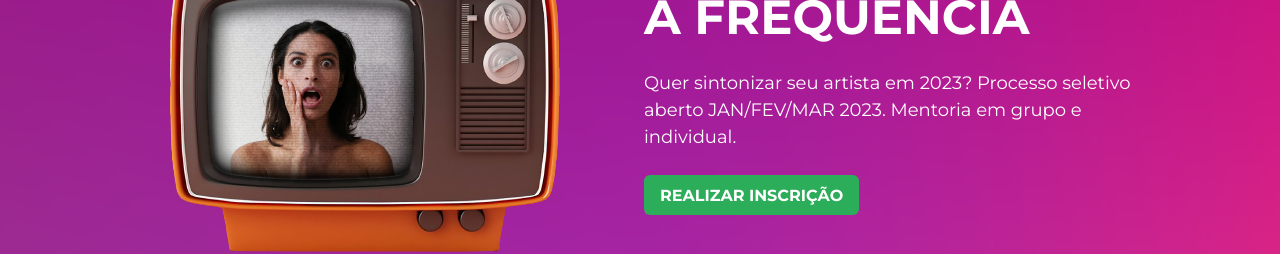
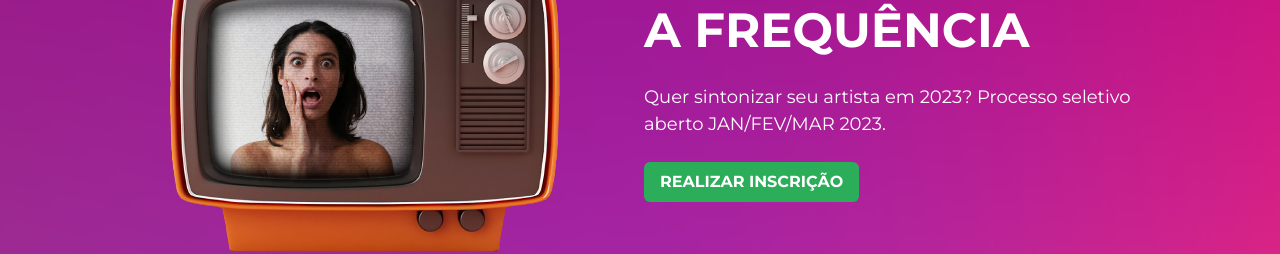
Before and after one commit to nextimecode/cynthia_senek, a Next.js app: page / in a window 1280 px wide. Shown: the part 339-593 px from the top of the page. Built offline with nearby package versions, Linux system fonts and the light colour scheme; no server answers; what axios-retry would draw is missing.

Commit message:
fix: remove text

```diff
--- a/src/data/index.ts
+++ b/src/data/index.ts
@@ -21,7 +21,7 @@ export const layout = {
 export const nextHeroItem = {
   image: '/images/tv-removebg-preview.png',
   title: 'ARTISTAS SÃO ANTENAS, DEUS É A FREQUÊNCIA',
-  text: 'Quer sintonizar seu artista em 2023? Processo seletivo aberto JAN/FEV/MAR 2023. Mentoria em grupo e individual.',
+  text: 'Quer sintonizar seu artista em 2023? Processo seletivo aberto JAN/FEV/MAR 2023.',
   textButton: 'REALIZAR INSCRIÇÃO',
   url: 'https://api.whatsapp.com/send?phone=5511972436305&text=Ol%C3%A1,%20Pedro!%0ATenho%20dúvidas%20sobre%20o%20NeXTBolao.'
 }
```
